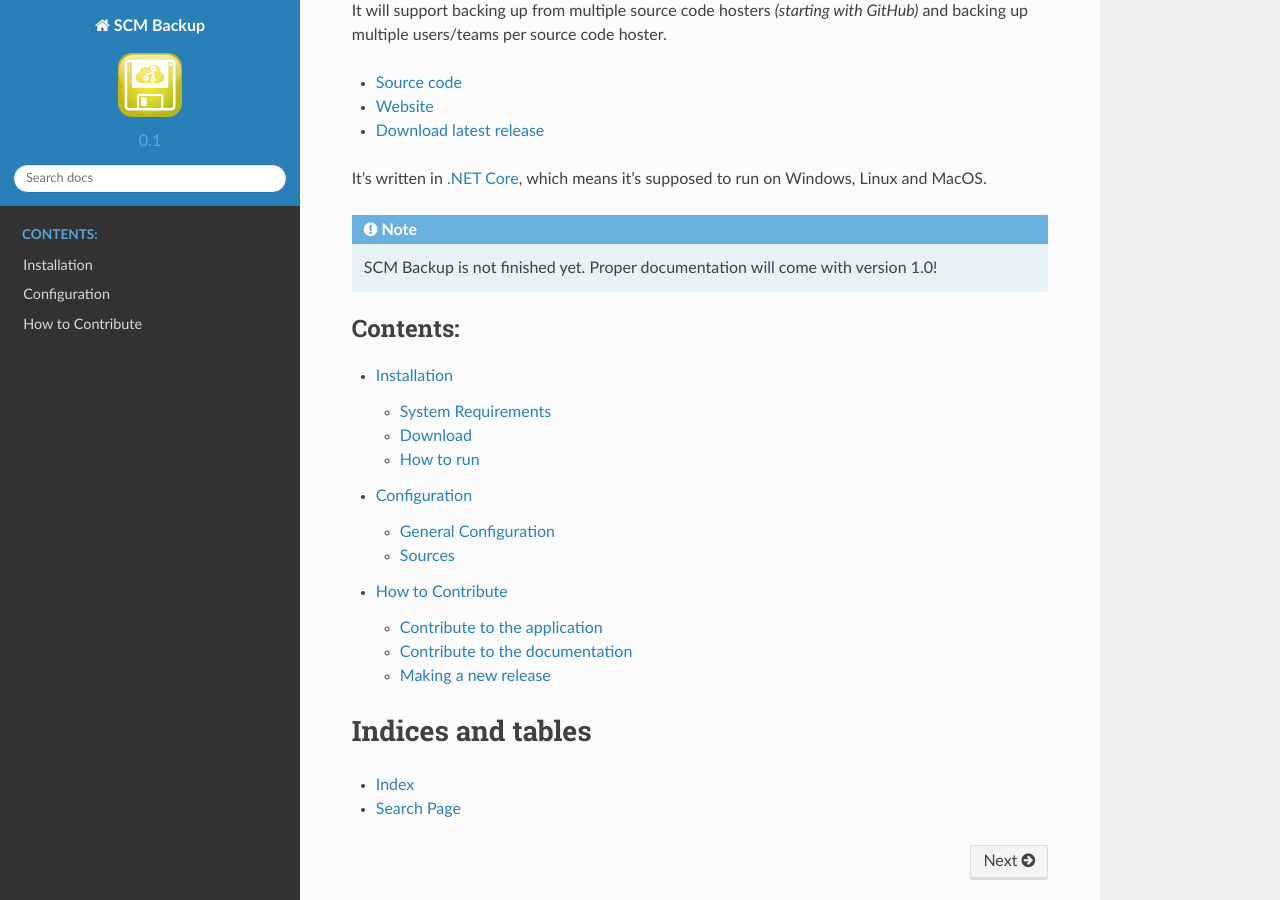
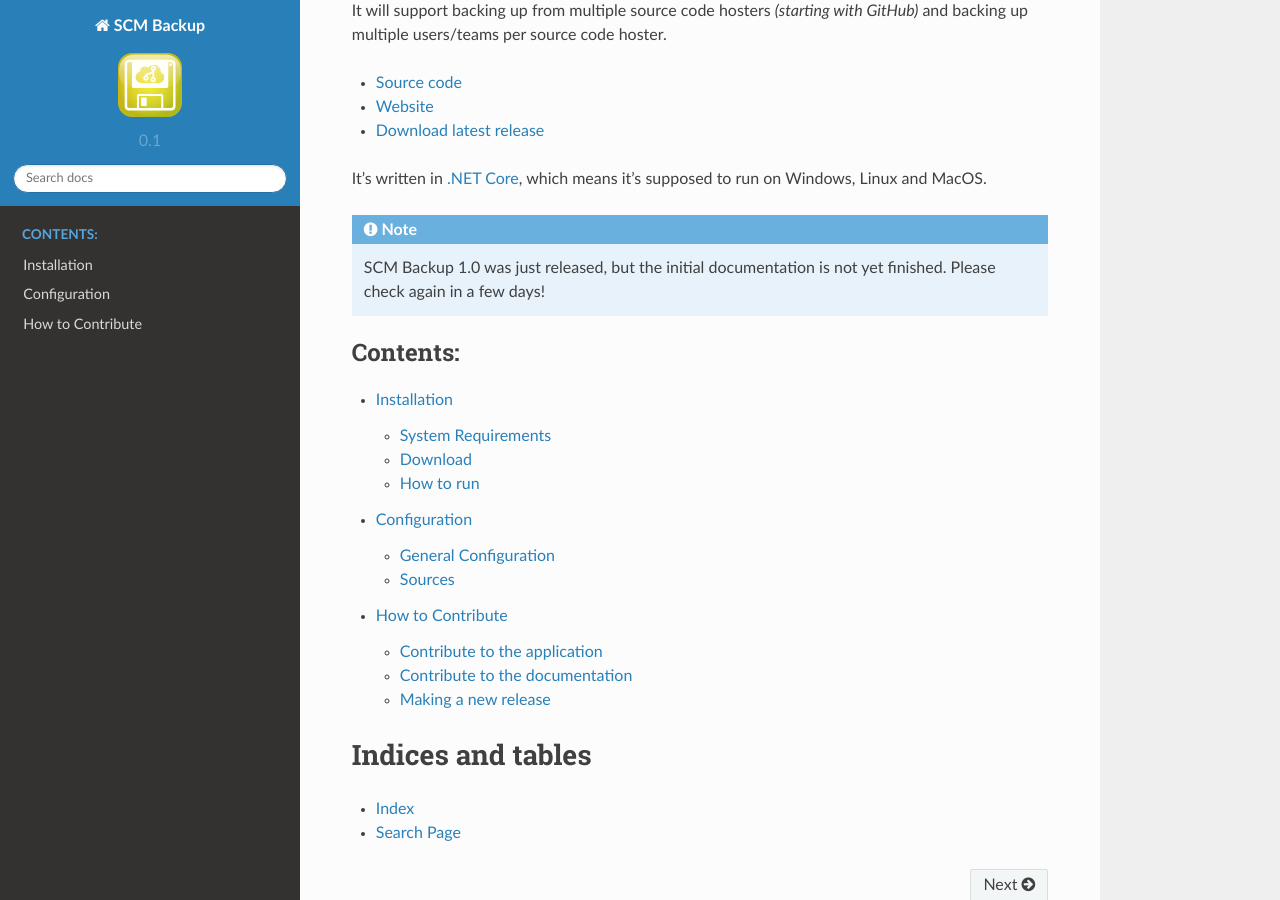
Before and after one commit to christianspecht/scm-backup-docs, a Sphinx documentation site: the page built from source/index.rst, in a window 1280 px wide and 900 px high, scrolled down 385 px. Built offline with Sphinx 7.4.7 and the Read the Docs theme 2.0.0, drawn with Linux system fonts in a browser that asks for light colours.

Commit message:
change note

```diff
--- a/source/index.rst
+++ b/source/index.rst
@@ -18,7 +18,7 @@ It will support backing up from multiple source code hosters *(starting with Git
 
 It's written in `.NET Core <https://dotnet.github.io/>`_, which means it's supposed to run on Windows, Linux and MacOS.
 
-.. note:: SCM Backup is not finished yet. Proper documentation will come with version 1.0!
+.. note:: SCM Backup 1.0 was just released, but the initial documentation is not yet finished. Please check again in a few days!
 
 
 
```
